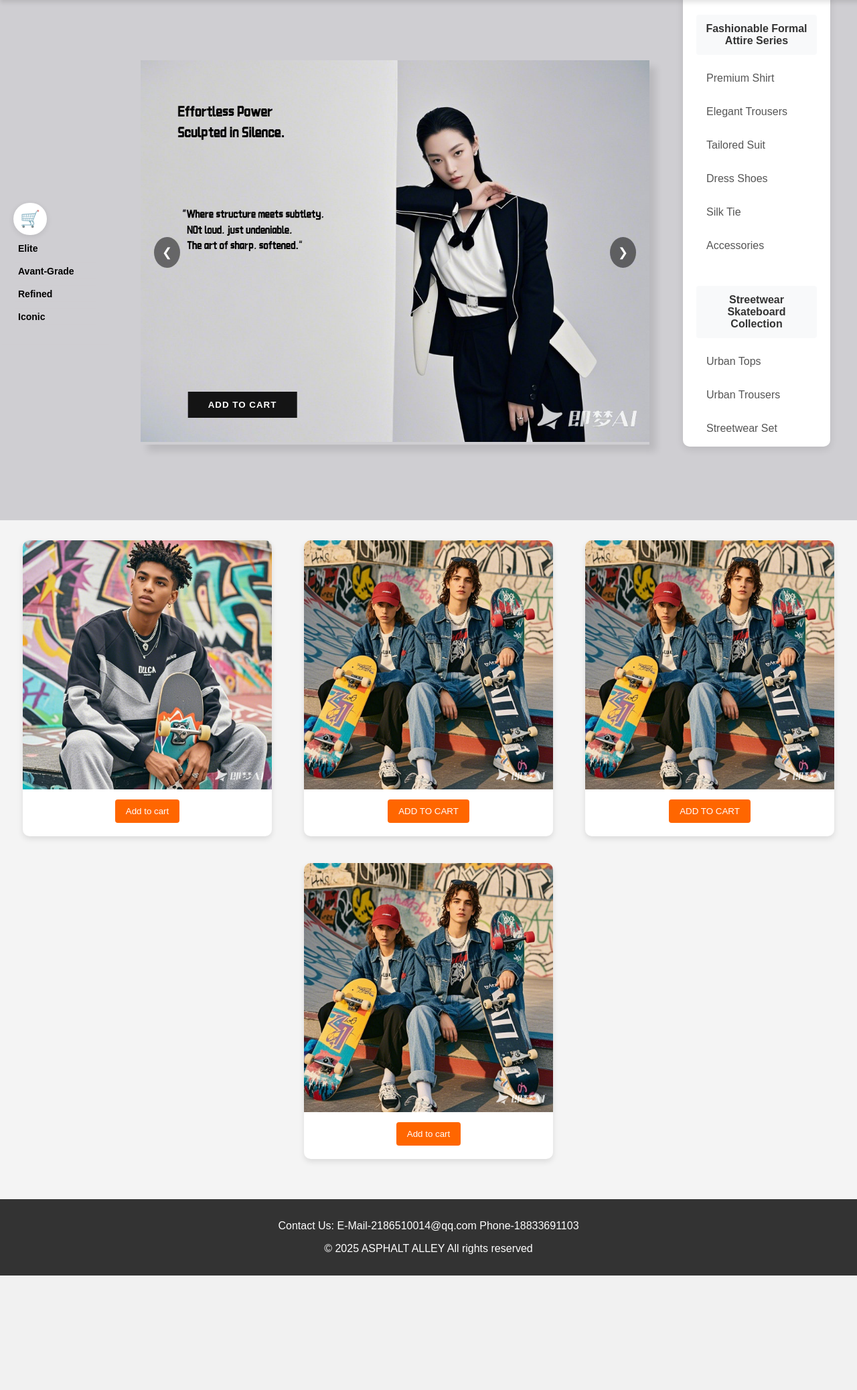
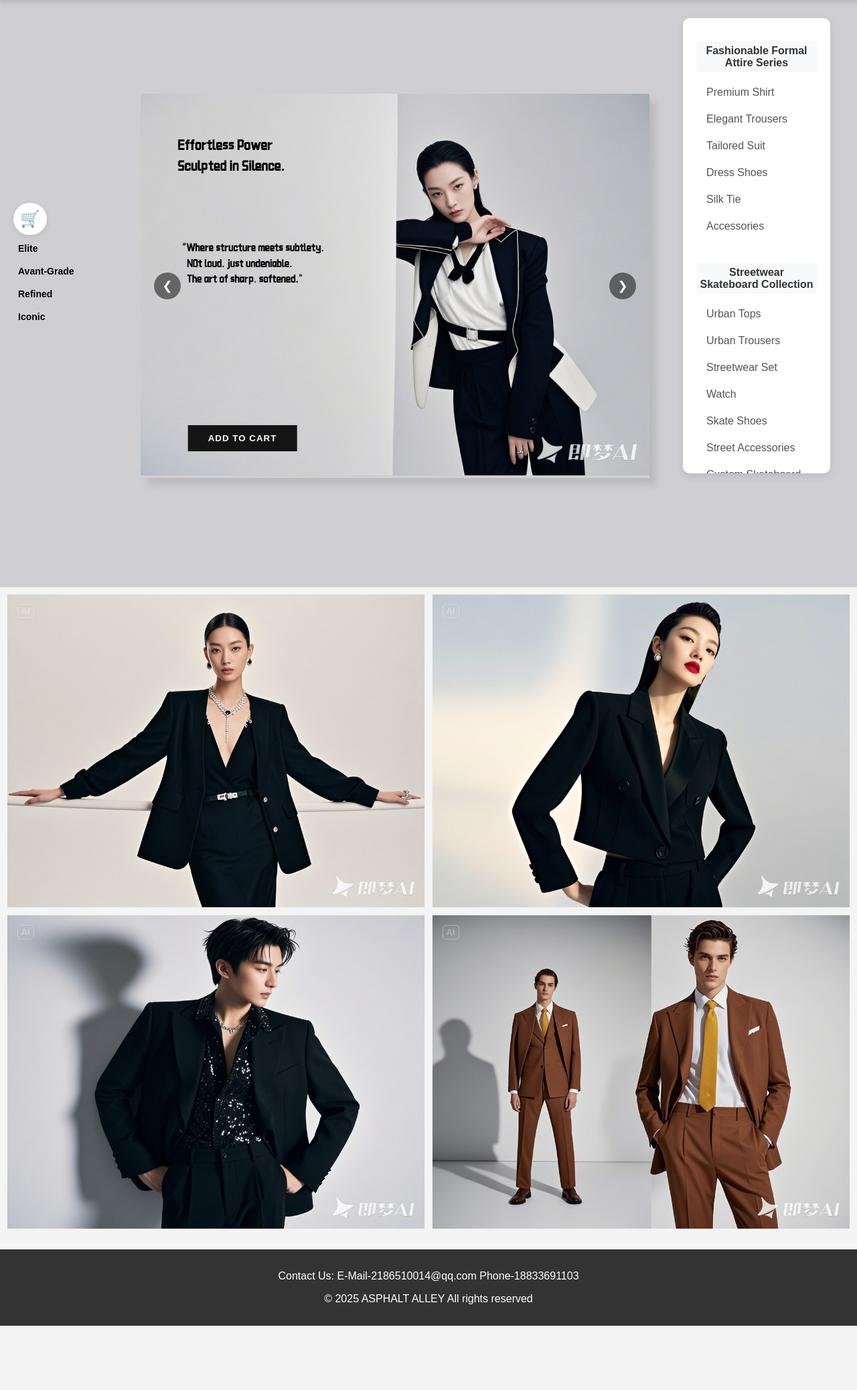
Before and after one commit to agottt0/HTML_Teamwork, a PHP site: page /html/index.html in a window 1280 px wide. Shown: the part 73-2149 px from the top of the page at 67% size. Before the commit the page ends 1978 px from the top, so only its background shows below. Run offline with PHP 8.4, Linux system fonts and the light colour scheme.

Commit message:
大改商品展示区，加入新图片

```diff
--- a/css/index.css
+++ b/css/index.css
@@ -53,7 +53,7 @@
     justify-content: center; /* 水平居中 */
     align-items: center; /* 垂直居中 */
     width: 100%;
-    height: 800px;
+    height: 900px;
     background-color: #cfced2; /* 整体浅灰色背景 */
     padding: 20px;
     box-sizing: border-box;
@@ -137,7 +137,8 @@
     background-color: rgba(0, 0, 0, 0.5);
     color: white;
     border: none;
-    padding: 12px;
+    width: 40px;
+    height: 40px;
     cursor: pointer;
     border-radius: 50%;
     transition: background-color 0.3s;
@@ -176,9 +177,9 @@
     display: flex;
     flex-direction: column;
     padding: 20px;
-    position: fixed;
+    position: absolute;
     right: 40px;
-    top: 50%;
+    top: 55%;
     transform: translateY(-50%);
     border-radius: 10px;
     box-shadow: 0 4px 12px rgba(0,0,0,0.1);
@@ -188,7 +189,7 @@
 
 /* 分类大标题 */
 .SubBrand-header {
-    padding: 12px;
+    padding: 5px;
     text-align: center;
     font-weight: bold;
     color: #333;
@@ -204,7 +205,7 @@
 
 /* 分类子项 */
 .SubBrand-item {
-    margin: 8px 0;
+    margin: 3px 0;
     padding: 8px 12px;
     background-color: #ffffff;
     text-align: left;
@@ -273,72 +274,80 @@
 
 /* 服饰选购区 */
 .clothing-grid {
-    display: flex;
-    flex-wrap: wrap;
-    justify-content: space-around;
-    padding: 20px;
-    gap: 20px;
+    display: grid;
+    grid-template-columns: repeat(2, 1fr);
+    gap: 10px;
+    padding: 0;
+    margin: 10px;
+    max-width: 100vw; /* 控制最大宽度 */
+    max-width: none;
 }
 
 .clothing-item {
-    width: 30%;
-    margin: 10px;
-    border-radius: 10px;
-    box-shadow: 0 4px 8px rgba(0, 0, 0, 0.1);
-    background-color: #fff;
-    text-align: center;
-    overflow: hidden;
+    position: relative;
+    aspect-ratio: 4/3;
+    border: 1px solid #f0f0f0;
+    overflow: visible; /* 允许浮窗溢出 */
 }
 
-/* 图片和描述层容器 */
+/* 图片容器样式 */
 .image-container {
     position: relative;
-    overflow: hidden;
+    height: 100%;
+    width: 100%;
 }
 
 /* 图片样式 */
 .image-container img {
     width: 100%;
-    height: auto;
-    display: block;
+    height: 100%;
+    object-fit: cover;
     transition: transform 0.3s ease;
 }
-
-/* 描述层 */
-.clothing-description {
+.product-tooltip {
     position: absolute;
-    bottom: -100%;
-    left: 0;
-    right: 0;
-    background-color: rgba(0, 0, 0, 0.8);
-    color: #fff;
-    padding: 10px;
-    transition: bottom 0.3s ease;
-}
-
-/* 悬浮时描述层滑出，图片放大 */
-.image-container:hover .clothing-description {
-    bottom: 0;
-}
-
-.image-container:hover img {
-    transform: scale(1.05);
+    top: 0;
+    left: 100%;
+    width: 400px;
+    background: white;
+    box-shadow: 0 4px 12px rgba(0,0,0,0.15);
+    padding: 15px;
+    opacity: 0;
+    pointer-events: none;
+    transition: opacity 0.3s ease;
+    z-index: 20;
 }
 
 /* 加入购物车按钮 */
 .add-to-cart-btn {
-    margin: 15px 0 20px 0;
-    padding: 10px 16px;
-    background-color: #ff6600;
+    position: absolute;
+    bottom: 20px;
+    left: 50%;
+    transform: translateX(-50%);
+    width: 50%;
+    padding: 10px;
+    background: #000;
     color: white;
     border: none;
-    border-radius: 4px;
     cursor: pointer;
-    transition: background-color 0.3s ease;
+    opacity: 0;
+    transition: opacity 0.3s ease;
+    z-index: 10;
 }
 
-.add-to-cart-btn:hover {
-    background-color: #e65c00;
+/* 右侧空间不足时浮窗显示在左侧 */
+.clothing-item:nth-child(even) .product-tooltip {
+    left: auto;
+    right: 100%;
+}
+
+/* 悬停效果 */
+.clothing-item:hover .add-to-cart-btn {
+    opacity: 1;
+}
+
+.clothing-item:hover .product-tooltip {
+    opacity: 1;
 }
 
 /* 页脚 */
--- a/html/index.html
+++ b/html/index.html
@@ -47,7 +47,7 @@
             <button class="next-btn">&#10095;</button>
             </div>
         </div>
-
+    </div>
     <!-- 右侧分类列表 -->
     <div class="SubBrand">
         <!-- 第一类 -->
@@ -72,7 +72,6 @@
         <div class="SubBrand-item">Street Accessories</div>
         <div class="SubBrand-item">Custom Skateboard</div>
     </div>
-    </div>
 
 
     <!-- 服饰选购区 -->
@@ -80,44 +79,99 @@
         <div class="clothing-item">
             <!-- 图片和悬浮层容器 -->
             <div class="image-container">
-                <img src="../images/C1.jpeg" alt="红色连衣裙，时尚舒适">
-                <div class="clothing-description">
-                    <p>Street Style Color Block Sweatshirt
-                        Bold color-block design, trendy and stylish. Relaxed fit for ultimate comfort and versatility. Made from premium fabric, perfect for skateboarding and everyday streetwear.</p>
+                <img src="../images/D1.jpeg" alt="img">
+                <button class="add-to-cart-btn">Add to cart</button>
             </div>
+            <div class="product-tooltip">
+                <h4>"Power Suit · The Art of Command" Women's Tailored Collection</h4>
+                <h4>—Where Elegance Meets Authority—</h4>
+                <h4>✧ Precision Architecture for the Modern Woman</h4>
+                <p>Crafted from Italian super 120s wool with sculpted shoulders and a power waist silhouette. These aren't mere suits - they're sartorial declarations that arrive before you speak.</p>
+                <h4>✧ The Language of Details</h4>
+                <p>• Mother-of-pearl buttons hand-stitched with military precision</p>
+                <p>• Hidden jacquard lining bearing the house crest - your best kept secret</p>
+                <p>• Engineered pockets that refuse to compromise form for function</p>
+                <h4>✧ Worn at Decisive Moments</h4>
+                <p>"That instant when you fasten the final button before the boardroom presentation - the room shifts imperceptibly in your direction."</p>
+                <h4>✧ Color as Strategy</h4>
+                <p>• Raven Black : The unspoken final word in any negotiation</p>
+                <p>• Frost Grey : Ice-cold sophistication that disarms opposition</p>
+                <p>• Burgundy : The whisper of controlled ambition</p>
+                <h4>This isn't fashion. This is non-verbal dominance.</h4>
+                <p class="price">¥499</p>
             </div>
-            <!-- 固定在下方的按钮 -->
-            <button class="add-to-cart-btn">Add to cart</button>
         </div>
 
         <div class="clothing-item">
             <div class="image-container">
-                <img src="../images/C2.jpeg" alt="img">
-                <div class="clothing-description">
-                    <p>Denim Couple Streetwear Set
-                        Matching denim jackets for a bold street-style statement. Relaxed fit, vintage wash, and effortless layering make it a must-have for skaters and urban explorers. Stay stylish together with this timeless and edgy look.</p>
+                <img src="../images/D2.jpeg" alt="img">
             </div>
+            <div class="product-tooltip">
+                <h4>"Silhouette · The Poetry of Power" Women's Tailored Collection</h4>
+                <h4>—Where Strength Meets Grace—</h4>
+                <h4>✧ Fluid Architecture for the Modern Woman</h4>
+                <p>Cut from Italian wool-cashmere blend with softly structured shoulders and a draped waistline. These suits don't command attention - they elegantly request it, then gracefully receive it.</p>
+                <h4>✧ The Whisper of Details</h4>
+                <p>• Delicate horn buttons hand-finished with couture precision</p>
+                <p>• Silk charmeuse lining printed with subtle floral motifs - your private luxury</p>
+                <p>• Thoughtful pockets designed to complement feminine curves</p>
+                <h4>✧ Worn at Transformative Moments</h4>
+                <p>"That moment when you adjust your cuffs before an important meeting - the air changes, not with tension, but with quiet anticipation."</p>
+                <h4>✧ Color as Nuance</h4>
+                <p>• Moonlight Beige : The quiet confidence of understated elegance</p>
+                <p>• Mist Blue : Serene professionalism that invites collaboration</p>
+                <p>• Blush Pink : The subtle suggestion of creative authority</p>
+                <h4>This isn't armor. This is the new language of feminine power.</h4>
+                <p class="price">¥499</p>
             </div>
             <button class="add-to-cart-btn" data-product-id="C1">ADD TO CART</button>
         </div>
 
         <div class="clothing-item">
             <div class="image-container">
-                <img src="../images/C2.jpeg" alt="img">
-                <div class="clothing-description">
-                    <p>Denim Couple Streetwear Set
-                        Matching denim jackets for a bold street-style statement. Relaxed fit, vintage wash, and effortless layering make it a must-have for skaters and urban explorers. Stay stylish together with this timeless and edgy look.</p>
+                <img src="../images/D3.jpeg" alt="img">
             </div>
+            <div class="product-tooltip">
+                <h4>"Silhouette · The Poetry of Power" Women's Tailored Collection</h4>
+                <h4>—Where Strength Meets Grace—</h4>
+                <h4>✧ Fluid Architecture for the Modern Woman</h4>
+                <p>Cut from Italian wool-cashmere blend with softly structured shoulders and a draped waistline. These suits don't command attention - they elegantly request it, then gracefully receive it.</p>
+                <h4>✧ The Whisper of Details</h4>
+                <p>• Delicate horn buttons hand-finished with couture precision</p>
+                <p>• Silk charmeuse lining printed with subtle floral motifs - your private luxury</p>
+                <p>• Thoughtful pockets designed to complement feminine curves</p>
+                <h4>✧ Worn at Transformative Moments</h4>
+                <p>"That moment when you adjust your cuffs before an important meeting - the air changes, not with tension, but with quiet anticipation."</p>
+                <h4>✧ Color as Nuance</h4>
+                <p>• Moonlight Beige : The quiet confidence of understated elegance</p>
+                <p>• Mist Blue : Serene professionalism that invites collaboration</p>
+                <p>• Blush Pink : The subtle suggestion of creative authority</p>
+                <h4>This isn't armor. This is the new language of feminine power.</h4>
+                <p class="price">¥499</p>
             </div>
             <button class="add-to-cart-btn" data-product-id="C2">ADD TO CART</button>
         </div>
         <div class="clothing-item">
             <div class="image-container">
-                <img src="../images/C2.jpeg" alt="img">
-                <div class="clothing-description">
-                    <p>Denim Couple Streetwear Set
-                        Matching denim jackets for a bold street-style statement. Relaxed fit, vintage wash, and effortless layering make it a must-have for skaters and urban explorers. Stay stylish together with this timeless and edgy look.</p>
+                <img src="../images/D4.jpeg" alt="img">
             </div>
+            <div class="product-tooltip">
+                <h4>"Urban Statesman · The Contemporary Classic" Suit Collection</h4>
+                <h4>—Where Heritage Meets Metropolitan Edge—</h4>
+                <h4>✧ Engineered Elegance for the Modern Gentleman</h4>
+                <p>Cut from innovative wool-silk-linen blend with a lightweight half-canvas construction, featuring a natural shoulder line and fluid drape. More than a suit - it's a visual manifesto for the man who moves between boardrooms and creative spaces.</p>
+                <h4>✧ The Grammar of Refinement</h4>
+                <p>• Matte jade buttons with contrast stitching - an unexpected signature</p>
+                <p>• Technical silk lining with geometric patterning - your hidden dimension</p>
+                <p>• Angled flap pockets that defy convention while honoring tradition</p>
+                <h4>✧ Worn at Pivotal Exchanges</h4>
+                <p>"That effortless transition when you remove your jacket to brainstorm - proving authority need not be rigid to be respected."</p>
+                <h4>✧ Color as Perspective</h4>
+                <p>• Slate Grey : The adaptable neutral with hidden depth</p>
+                <p>• Deep Emerald : The confident departure from convention</p>
+                <p>• Sandstone : The warm counterpoint to corporate formality</p>
+                <h4>This isn't following rules. This is rewriting them with quiet conviction.</h4>
+                <p class="price">¥649</p>
             </div>
             <button class="add-to-cart-btn">Add to cart</button>
         </div>
--- a/js/script.js
+++ b/js/script.js
@@ -58,9 +58,9 @@
     "C1": { name: "Street Style Color Block Sweatshirt", price: 299, image: "../images/C1.jpeg" },
     "C2": { name: "Denim Couple Streetwear Set", price: 599, image: "../images/C2.jpeg" },
     "L5S": { name: "Best-seller Suit for Lady", price: 999, image: "../images/展示区/L5S.jpeg" },
-    "L6S": { name: "Trendy Oversized Hoodie", price: 899, image: "../images/展示区/L6S.png" },
-    "L9": { name: "Limited Edition Jacket", price: 799, image: "../images/展示区/L9.jpeg" },
-    "L8": { name: "Fashion Sporty Set", price: 699, image: "../images/展示区/L8.jpeg" }
+    "L6S": { name: "Best-seller suit for gentlemen", price: 899, image: "../images/展示区/L6S.png" },
+    "L9": { name: "Limited Edition Fur Coat", price: 799, image: "../images/展示区/L9.jpeg" },
+    "L8": { name: "Fashion Suit Set", price: 699, image: "../images/展示区/L8.jpeg" }
 };
 
 const slider = document.getElementById('slider');
```
Also changed, not shown: Images/D1.jpeg (added), Images/D2.jpeg (added), Images/D3.jpeg (added), Images/D4.jpeg (added). Lines whose indentation alone changed are shown as unchanged.
